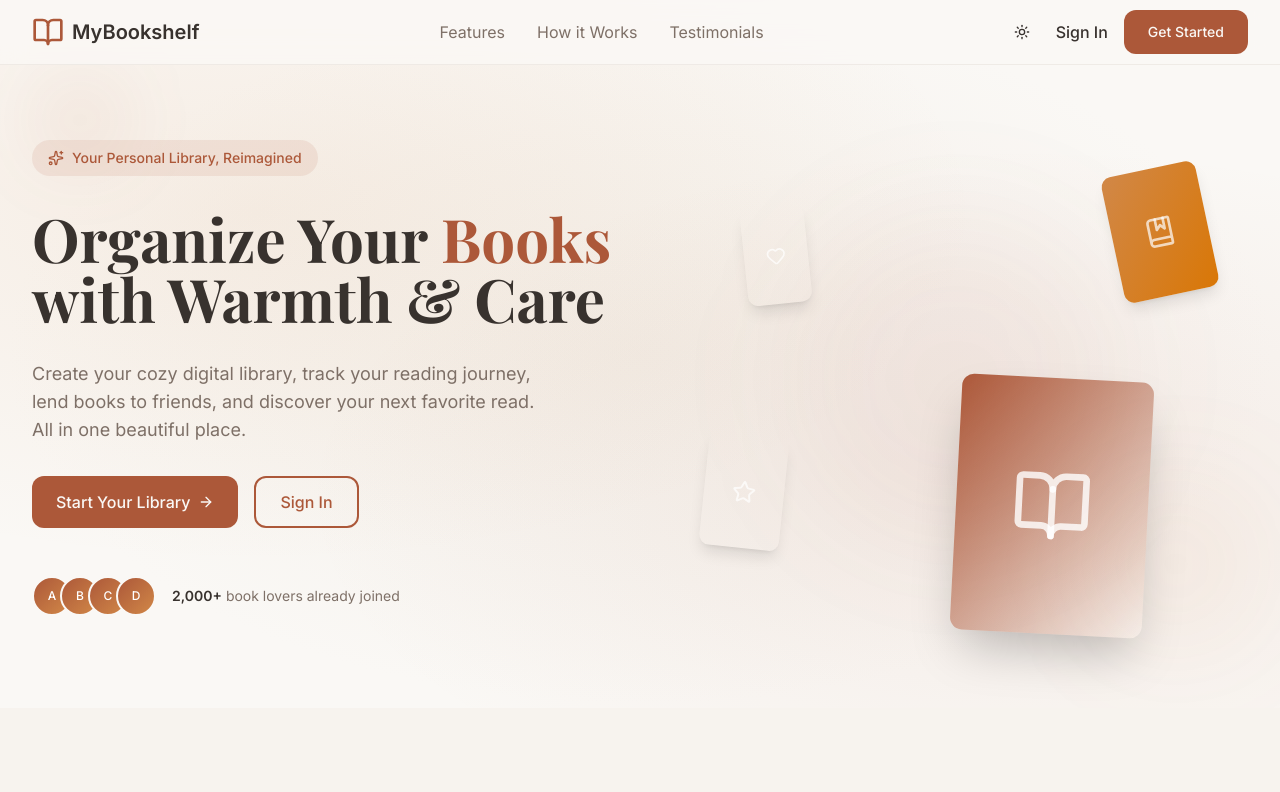
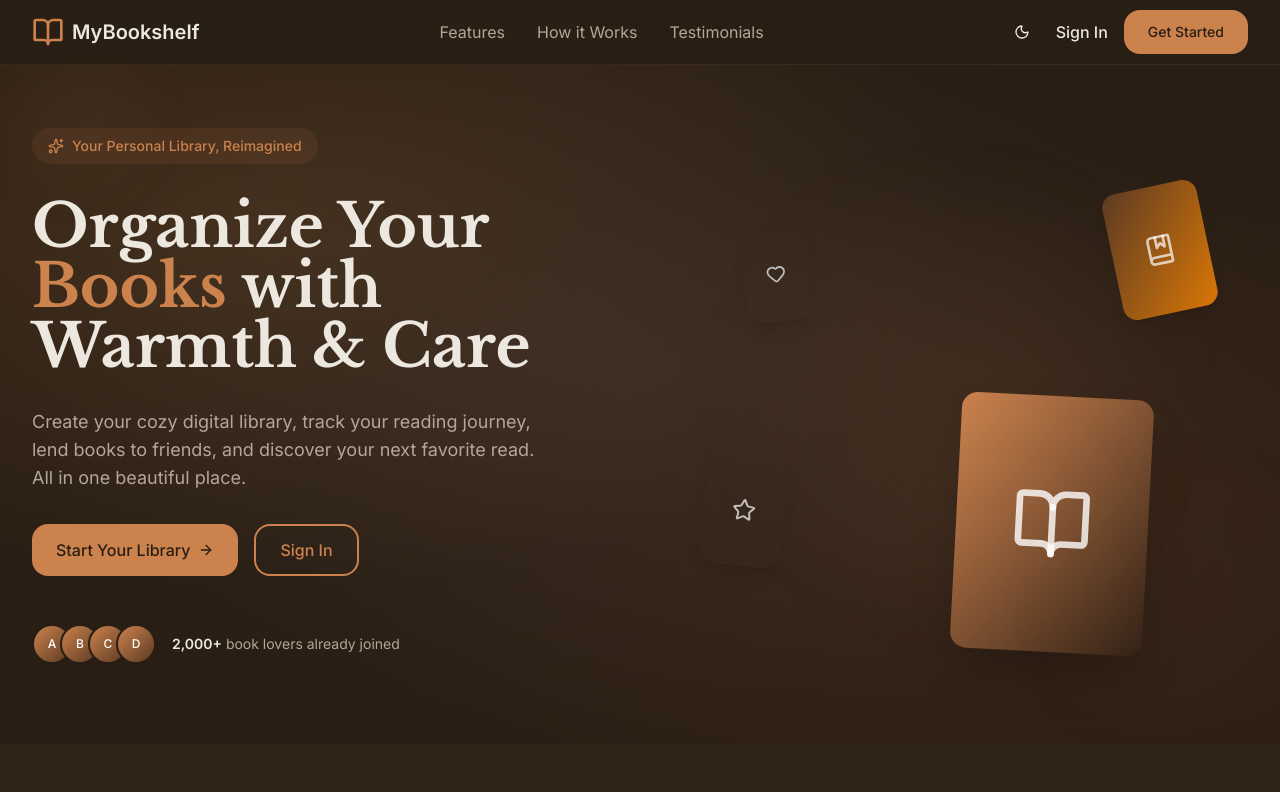
Before and after one commit to gazi-faysal-jubayer/mybookshelf, a Next.js app: page / in a window 1280 px wide. Shown: the top 792 px of the page. Built offline with nearby package versions, Linux system fonts and the light colour scheme.

Commit message:
feat: Initialize root layout with global styles, custom fonts, and a warm light/dark theme.

```diff
--- a/src/app/globals.css
+++ b/src/app/globals.css
@@ -1,15 +1,13 @@
-@import url('https://fonts.googleapis.com/css2?family=Playfair+Display:wght@400;500;600;700&family=Source+Sans+3:wght@300;400;500;600;700&display=swap');
-
 @tailwind base;
 @tailwind components;
 @tailwind utilities;
 
 @layer utilities {
-  /* Hide scrollbar but keep functionality */
   .scrollbar-hide {
     -ms-overflow-style: none;
     scrollbar-width: none;
   }
+
   .scrollbar-hide::-webkit-scrollbar {
     display: none;
   }
@@ -17,84 +15,81 @@
 
 @layer base {
   :root {
-    /* Warm & Cozy Theme - Cream, Brown, Terracotta */
-    --background: 40 33% 97%;
-    /* Warm cream #FAF8F5 */
-    --foreground: 24 10% 20%;
-    /* Dark brown text */
+    /* Day Mode - Creamy Paper */
+    --background: 35 30% 96%;
+    /* #F9F7F5 */
+    --foreground: 25 20% 20%;
+    /* #3D322B */
 
-    --card: 40 30% 98%;
-    --card-foreground: 24 10% 20%;
+    --card: 40 25% 98%;
+    /* #FCFAFA */
+    --card-foreground: 25 20% 20%;
 
-    --popover: 40 30% 98%;
-    --popover-foreground: 24 10% 20%;
+    --popover: 40 25% 98%;
+    --popover-foreground: 25 20% 20%;
 
-    --primary: 16 50% 45%;
-    /* Terracotta #B85C38 */
-    --primary-foreground: 40 33% 97%;
+    --primary: 25 65% 45%;
+    /* #BD6B2D - Warm Terracotta */
+    --primary-foreground: 35 30% 96%;
 
-    --secondary: 35 30% 90%;
-    /* Light tan */
-    --secondary-foreground: 24 10% 20%;
+    --secondary: 35 20% 90%;
+    /* #EBE8E3 */
+    --secondary-foreground: 25 20% 20%;
 
-    --muted: 35 20% 93%;
-    --muted-foreground: 24 10% 45%;
+    --muted: 35 20% 92%;
+    --muted-foreground: 25 10% 45%;
 
-    --accent: 28 60% 55%;
-    /* Warm amber */
-    --accent-foreground: 40 33% 97%;
+    --accent: 30 50% 85%;
+    /* Light warm accent */
+    --accent-foreground: 25 20% 20%;
 
-    --destructive: 0 72% 51%;
-    --destructive-foreground: 40 33% 97%;
+    --destructive: 0 70% 50%;
+    --destructive-foreground: 35 30% 96%;
 
-    --border: 30 20% 87%;
-    --input: 30 20% 87%;
-    --ring: 16 50% 45%;
+    --border: 30 15% 85%;
+    --input: 30 15% 85%;
+    --ring: 25 65% 45%;
 
-    --radius: 0.75rem;
-
-    /* Custom theme colors */
-    --warm-cream: 40 33% 97%;
-    --warm-beige: 35 30% 90%;
-    --warm-tan: 30 25% 80%;
-    --coffee-brown: 24 40% 30%;
-    --terracotta: 16 50% 45%;
-    --terracotta-dark: 16 55% 38%;
-    --amber: 28 60% 55%;
-    --sage: 90 15% 50%;
+    --radius: 1rem;
   }
 
   .dark {
-    /* Dark mode - Cozy Evening */
-    --background: 24 20% 10%;
-    /* Deep warm brown */
-    --foreground: 40 25% 90%;
+    /* Night Mode - Deep Chocolate/Dark Academy */
+    --background: 28 35% 12%;
+    /* #291F19 - Deepest Brown */
+    --foreground: 35 25% 90%;
+    /* #EBE6DF - Cream Text */
 
-    --card: 24 18% 14%;
-    --card-foreground: 40 25% 90%;
+    --card: 28 30% 16%;
+    /* #352822 - Lighter Brown Card */
+    --card-foreground: 35 25% 90%;
 
-    --popover: 24 18% 14%;
-    --popover-foreground: 40 25% 90%;
+    --popover: 28 30% 16%;
+    --popover-foreground: 35 25% 90%;
 
-    --primary: 16 55% 55%;
-    /* Lighter terracotta for dark mode */
-    --primary-foreground: 24 20% 10%;
+    --primary: 25 55% 55%;
+    /* #CD8552 - Muted Orange/Clay */
+    --primary-foreground: 28 35% 12%;
 
-    --secondary: 24 15% 20%;
-    --secondary-foreground: 40 25% 90%;
+    --secondary: 28 25% 20%;
+    /* #40322A - Darker interaction elements */
+    --secondary-foreground: 35 25% 90%;
 
-    --muted: 24 15% 18%;
-    --muted-foreground: 40 15% 60%;
+    --muted: 28 20% 20%;
+    /* Muted background for tags/bars */
+    --muted-foreground: 35 15% 65%;
 
-    --accent: 28 55% 50%;
-    --accent-foreground: 24 20% 10%;
+    --accent: 25 45% 25%;
+    /* Rich accent for active states */
+    --accent-foreground: 35 25% 90%;
 
-    --destructive: 0 62.8% 40%;
-    --destructive-foreground: 40 25% 90%;
+    --destructive: 0 60% 40%;
+    --destructive-foreground: 35 25% 90%;
 
-    --border: 24 15% 22%;
-    --input: 24 15% 22%;
-    --ring: 16 55% 55%;
+    --border: 28 25% 22%;
+    /* Subtle brown borders */
+    --input: 28 25% 22%;
+    --ring: 25 55% 55%;
   }
 }
 
@@ -105,7 +100,6 @@
 
   body {
     @apply bg-background text-foreground;
-    font-family: 'Source Sans 3', system-ui, sans-serif;
   }
 
   h1,
@@ -114,7 +108,7 @@
   h4,
   h5,
   h6 {
-    font-family: 'Playfair Display', Georgia, serif;
+    @apply font-serif;
   }
 }
 
--- a/src/app/layout.tsx
+++ b/src/app/layout.tsx
@@ -1,5 +1,5 @@
 import type { Metadata } from "next";
-import { Inter } from "next/font/google"; // Using Inter as requested
+import { Inter, Libre_Baskerville } from "next/font/google";
 import "./globals.css";
 import { cn } from "@/lib/utils";
 import { ThemeProvider } from "@/components/theme-provider";
@@ -8,7 +8,16 @@ import NextTopLoader from "nextjs-toploader";
 
 import { Analytics } from "@vercel/analytics/react"
 
-const inter = Inter({ subsets: ["latin"] });
+const inter = Inter({
+    subsets: ["latin"],
+    variable: "--font-sans",
+});
+
+const libreBaskerville = Libre_Baskerville({
+    weight: ["400", "700"],
+    subsets: ["latin"],
+    variable: "--font-serif",
+});
 
 export const metadata: Metadata = {
     title: "My Bookshelf",
@@ -21,15 +30,19 @@ export default function RootLayout({
     children: React.ReactNode;
 }>) {
     return (
-        <html lang="en">
-            <body className={cn(inter.className, "min-h-screen bg-background font-sans antialiased")}>
+        <html lang="en" suppressHydrationWarning>
+            <body className={cn(
+                "min-h-screen bg-background font-sans antialiased",
+                inter.variable,
+                libreBaskerville.variable
+            )}>
                 <ThemeProvider
                     attribute="class"
-                    defaultTheme="system"
+                    defaultTheme="dark"
                     enableSystem
                     disableTransitionOnChange
                 >
-                    <NextTopLoader showSpinner={false} />
+                    <NextTopLoader showSpinner={false} color="#CD8552" />
                     {children}
                     <Analytics />
                     <Toaster />
--- a/tailwind.config.js
+++ b/tailwind.config.js
@@ -17,6 +17,10 @@ module.exports = {
       },
     },
     extend: {
+      fontFamily: {
+        sans: ["var(--font-sans)", "system-ui", "sans-serif"],
+        serif: ["var(--font-serif)", "Georgia", "serif"],
+      },
       colors: {
         border: "hsl(var(--border))",
         input: "hsl(var(--input))",
```
